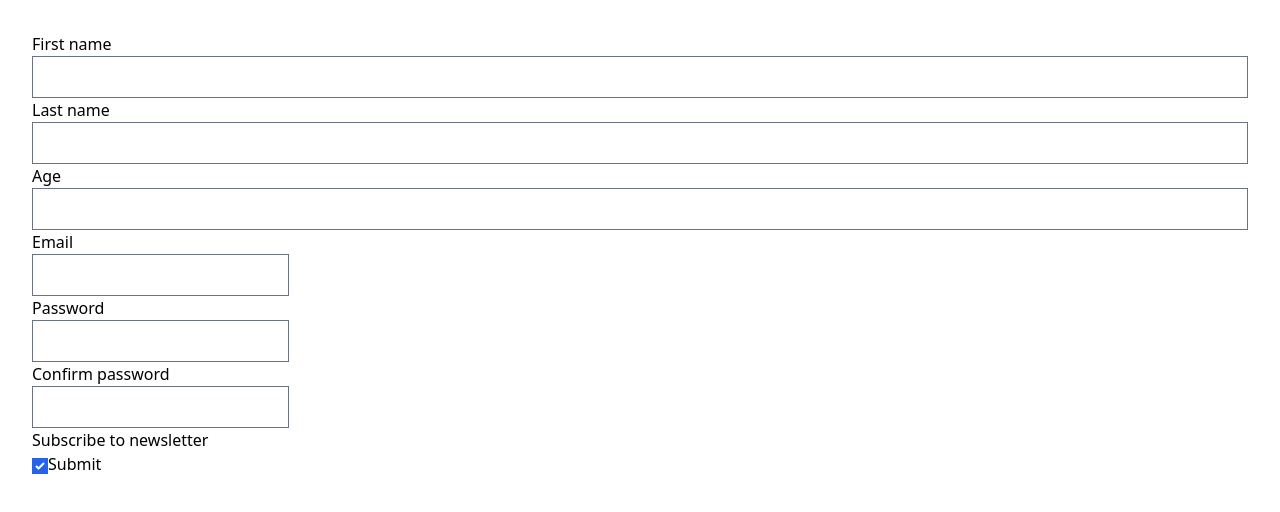
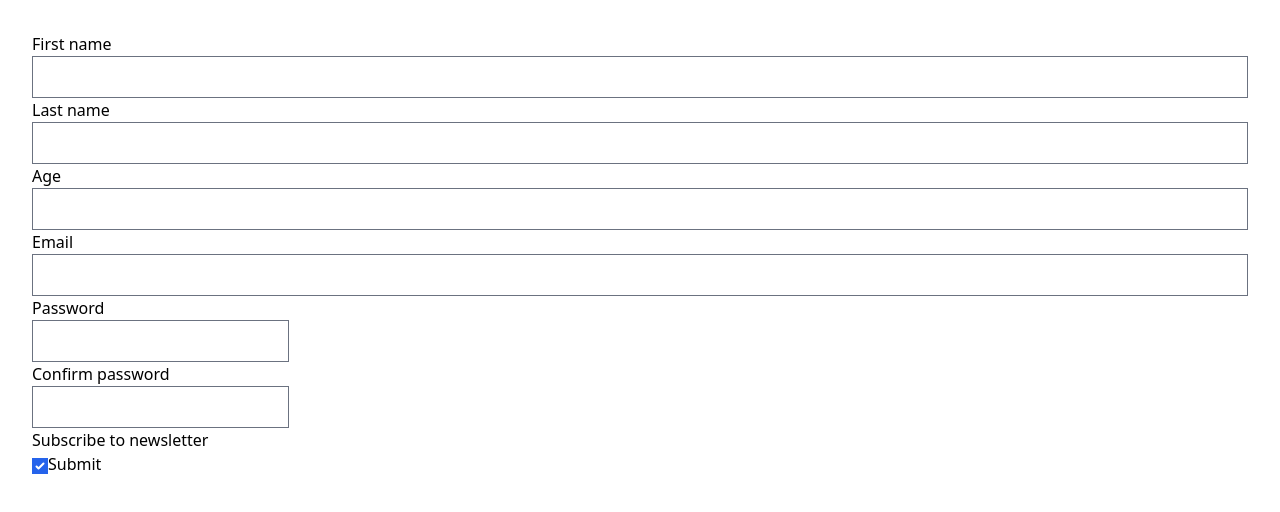
Before and after one commit to simonrevill/form-testing-practice, a React (Vite) app: page / in a window 1280 px wide. Shown: the top 512 px of the page. Built offline with nearby package versions, Linux system fonts and the light colour scheme.

Commit message:
refactor email input to EmailInput component

```diff
--- /dev/null
+++ b/src/components/EmailInput/EmailInput.tsx
@@ -0,0 +1,17 @@
+import { ComponentProps } from "react";
+
+type EmailInputProps = {
+  name: string;
+} & ComponentProps<"input">;
+
+const EmailInput = ({ name, ...rest }: EmailInputProps) => (
+  <input
+    type="email"
+    name={name}
+    id={name}
+    className="block w-full"
+    {...rest}
+  />
+);
+
+export default EmailInput;
--- /dev/null
+++ b/src/components/EmailInput/index.ts
@@ -0,0 +1,3 @@
+import EmailInput from "./EmailInput";
+
+export default EmailInput;
--- a/src/forms/RegistrationForm/RegistrationForm.tsx
+++ b/src/forms/RegistrationForm/RegistrationForm.tsx
@@ -1,3 +1,4 @@
+import EmailInput from "../../components/EmailInput";
 import Label from "../../components/Label";
 import NumberInput from "../../components/NumberInput";
 import TextInput from "../../components/TextInput";
@@ -15,7 +16,7 @@ const RegistrationForm = () => {
       <NumberInput name="age" />
 
       <Label htmlFor="email">Email</Label>
-      <input type="email" name="email" id="email" />
+      <EmailInput name="email" />
 
       <Label htmlFor="password">Password</Label>
       <input type="password" name="password" id="password" />
```
